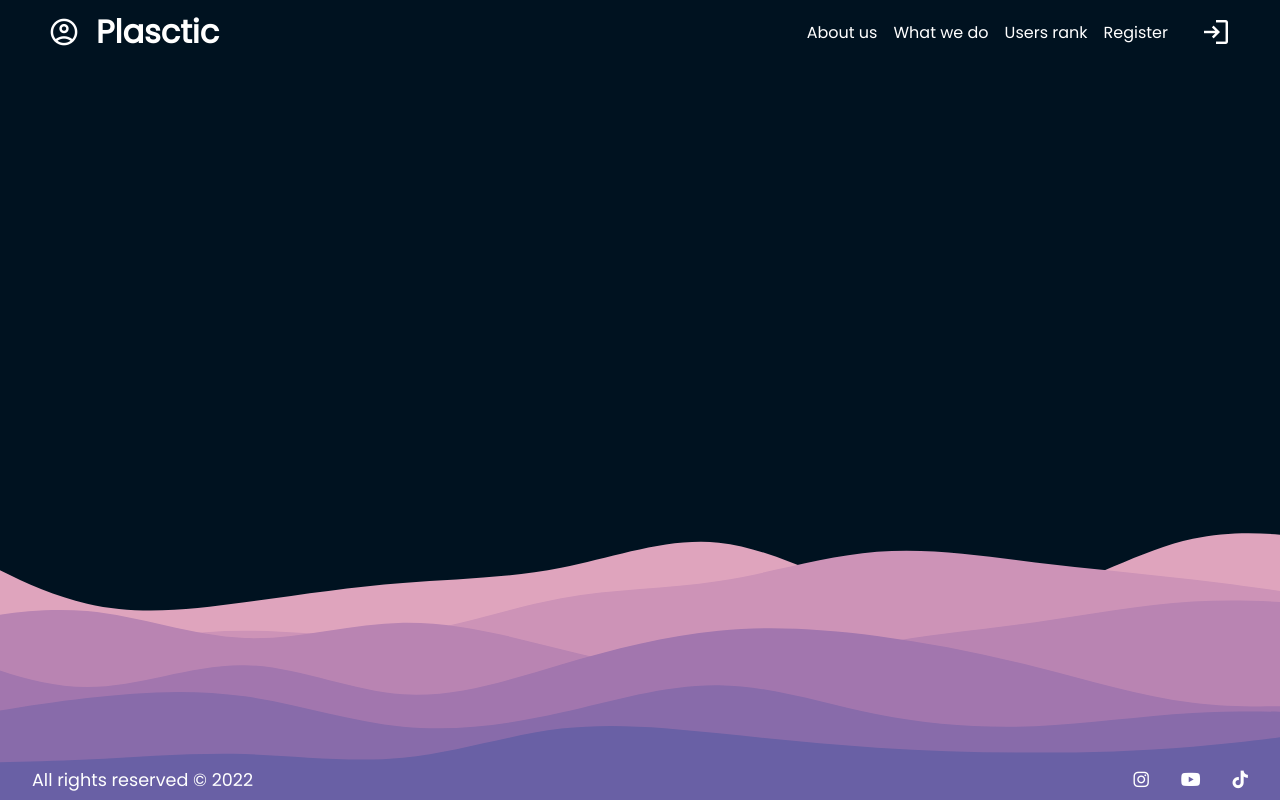
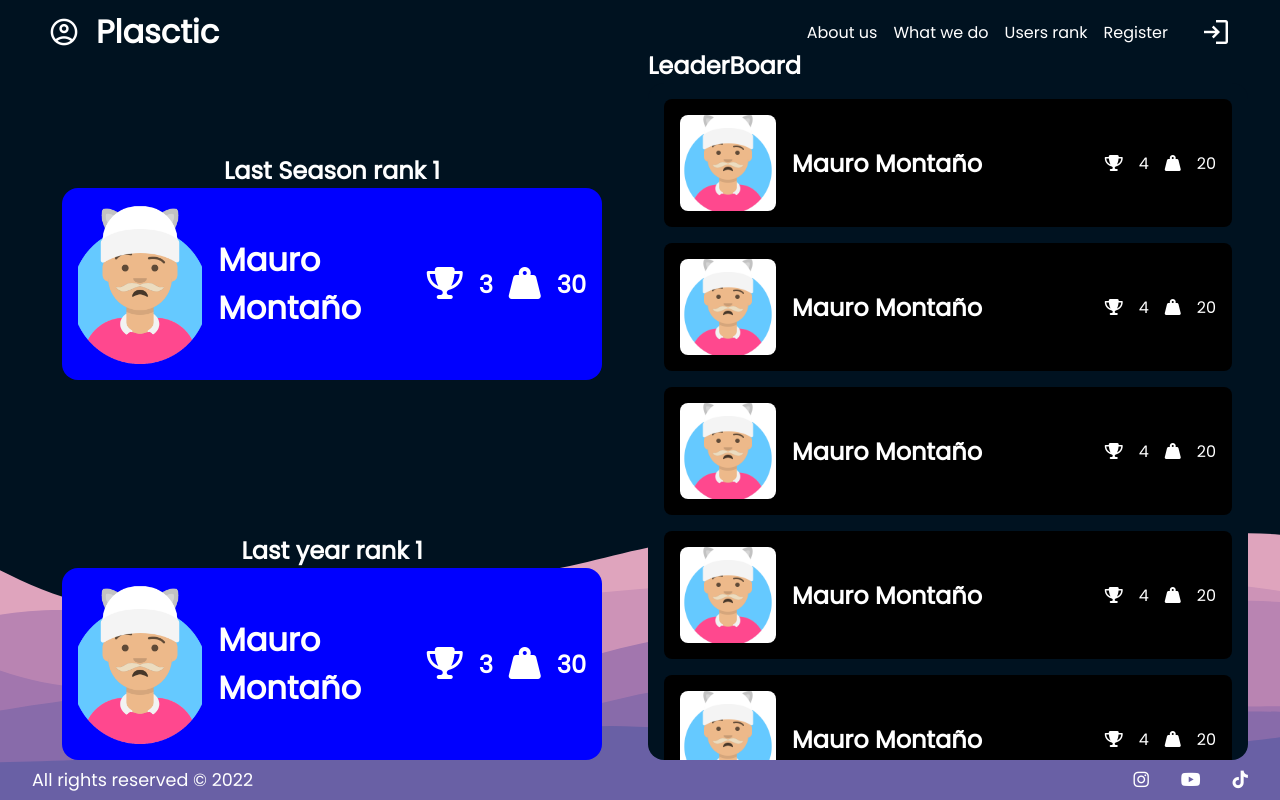
Before and after one commit to MauroMontan/ocean-frontend-app, a Vue app: page /rank in a window 1280 px wide. Built offline with nearby package versions, Linux system fonts and the light colour scheme.

Commit message:
leaderboard added

```diff
--- /dev/null
+++ b/src/components/RankList.vue
@@ -0,0 +1,68 @@
+<script setup lang="ts" ></script>
+<template>
+    <div class="rank-list">
+        <div v-for="i in 30" :key="i" class="list-tile">
+            <div class="user-info">
+                <div class="frame">
+                    <img src="../assets/avat_placeholder.png" alt="profile image">
+                </div>
+                <h2>Mauro Montaño</h2>
+            </div>
+            <div class="stats">
+                <i class="fa-solid fa-trophy"></i> 4
+                <i class="fa-solid fa-weight-hanging"></i> 20
+            </div>
+        </div>
+
+    </div>
+</template>
+
+<style scoped >
+.rank-list {
+    height: 100%;
+    overflow: auto;
+    display: grid;
+    padding: 1rem;
+    gap: 1rem;
+    border-radius: 1rem;
+    background-color: rgb(0, 18, 32);
+}
+
+.list-tile {
+    border-radius: 0.5rem;
+    height: 8rem;
+    width: 100%;
+    background-color: black;
+    display: flex;
+    padding: 1rem;
+    align-items: center;
+    justify-content: space-between;
+}
+
+
+.list-tile .user-info {
+    display: flex;
+    gap: 1rem;
+    align-items: center;
+}
+
+.list-tile .frame {
+    background-color: white;
+    height: 6rem;
+    width: 6rem;
+    border-radius: 0.5rem;
+}
+
+.list-tile .frame img {
+    width: 100%;
+    height: 100%;
+    object-fit: cover;
+    object-position: center;
+}
+
+.list-tile .stats {
+    display: flex;
+    align-items: center;
+    gap: 1rem;
+}
+</style>
--- /dev/null
+++ b/src/components/RankUserCard.vue
@@ -0,0 +1,55 @@
+<script setup lang="ts" ></script>
+<template>
+    <div class="user-card">
+
+        <div class="user-info">
+            <div class="frame">
+                <img src="../assets/avat_placeholder.png" alt="profile image">
+            </div>
+            <h1>Mauro Montaño</h1>
+        </div>
+        <div class="stats">
+            <i class="fa-solid fa-trophy"></i> <h2>3</h2>
+            <i class="fa-solid fa-weight-hanging"></i> <h2>30</h2>
+        </div>
+    </div>
+</template>
+
+<style scoped >
+.user-card {
+    width: 90%;
+    height:12rem;
+    border-radius: 1rem;
+    background-color: blue;
+    display: flex;
+    padding:1rem;
+    align-items: center;
+    justify-content: space-between;
+}
+
+i{
+font-size: 2rem;
+}
+.user-card .user-info {
+    display: flex;
+    align-items: center;
+    gap: 1rem;
+}
+
+.user-card .user-info .frame {
+    height: 10rem;
+    widows: 10rem;
+}
+
+.user-card .stats {
+    display: flex;
+    gap: 1rem;
+}
+
+.user-card .user-info .frame img {
+    width: 100%;
+    height: 100%;
+    object-fit: cover;
+    object-position: center;
+}
+</style>
--- a/src/router.ts
+++ b/src/router.ts
@@ -6,11 +6,15 @@ const routes = [
         name: "home",
         component: () => import("./views/home_view.vue"),
     },
-
     {
         path: "/about",
         name: "About",
         component: () => import("./views/About.vue"),
+    },
+    {
+        path: "/rank",
+        name: "Rank",
+        component: () => import("./views/RankView.vue"),
     },
 ];
 
--- /dev/null
+++ b/src/views/RankView.vue
@@ -0,0 +1,53 @@
+<script setup lang="ts" >
+import RankList from "../components/RankList.vue";
+import RankUserCard from "../components/RankUserCard.vue";
+
+</script>
+
+<template>
+    <div class="rank-view">
+        <div class="about">
+            <div class="season-mvp">
+            <h2>Last Season rank 1</h2>
+            <RankUserCard/>
+            </div>
+            <div class="year-mvp">
+            <h2>Last year rank 1</h2>
+            <RankUserCard/>
+            </div>
+        </div>
+        <div class="rank">
+            <h2>LeaderBoard</h2>
+            <RankList />
+        </div>
+    </div>
+</template>
+
+
+<style scoped>
+.rank-view {
+    height: 100%;
+    width: 100%;
+    display: grid;
+    grid-template-columns: repeat(2, 1fr);
+    gap: 1rem;
+}
+
+.rank {
+    margin-top: 6vh;
+    overflow: hidden;
+    border-radius: 1rem;
+}
+
+.about {
+    display: grid;
+    grid-template-columns: repeat(1,1fr);
+}
+
+.season-mvp, .year-mvp {
+    display: flex;
+    align-items: center;
+    justify-content: end;
+    flex-direction: column;
+}
+</style>
```
